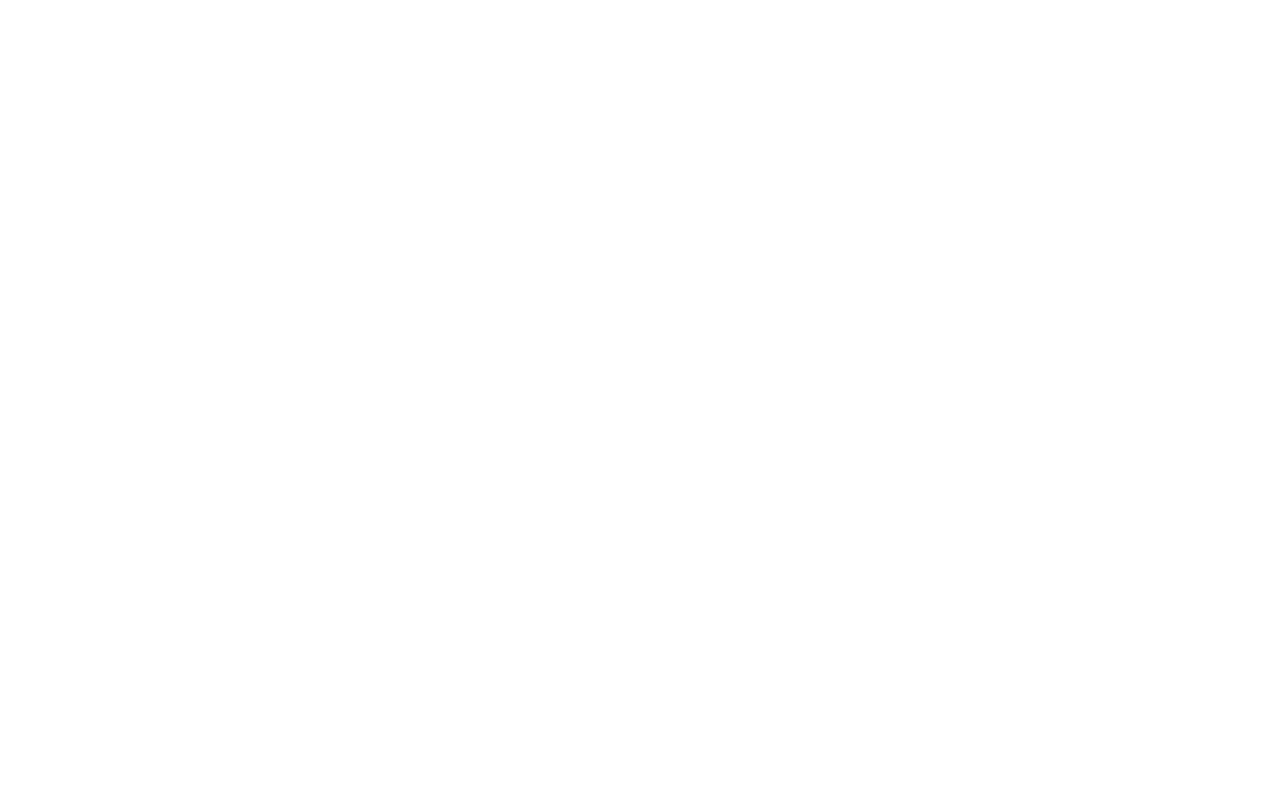
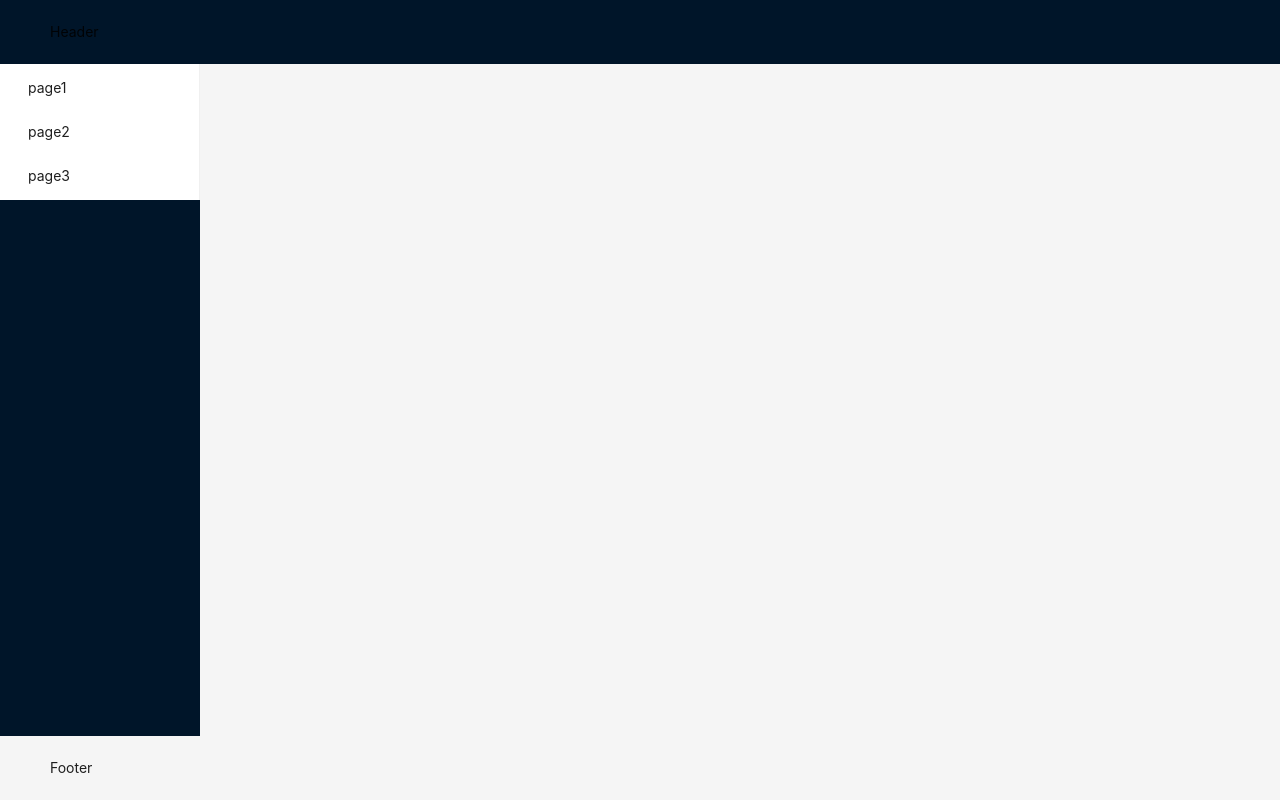
Before and after one commit to sanshisui/TemplateVue3, a Vue app: page /page in a window 1280 px wide. Before the commit this address had no page. Built offline with nearby package versions, Linux system fonts and the light colour scheme.

Commit message:
有bug,不想整

```diff
--- a/src/layout/layout.vue
+++ b/src/layout/layout.vue
@@ -1,50 +1,32 @@
 <template>
   <a-layout style="min-height: 100vh">
-    <a-layout-sider v-model:collapsed="collapsed" :trigger="null" collapsible>
-      <div class="logo" />
-      <a-menu v-model:selectedKeys="selectedKeys" theme="dark" mode="inline">
-        <a-menu-item key="1">
-          <user-outlined />
-          <span>nav 1</span>
-        </a-menu-item>
-        <a-menu-item key="2">
-          <video-camera-outlined />
-          <span>nav 2</span>
-        </a-menu-item>
-        <a-menu-item key="3">
-          <upload-outlined />
-          <span>nav 3</span>
-        </a-menu-item>
-      </a-menu>
-    </a-layout-sider>
+    <a-layout-header >Header</a-layout-header>
     <a-layout>
-      <a-layout-header style="background: #fff; padding: 0">
-        <menu-unfold-outlined
-            v-if="collapsed"
-            class="trigger"
-            @click="() => (collapsed = !collapsed)"
-        />
-        <menu-fold-outlined v-else class="trigger" @click="() => (collapsed = !collapsed)" />
-      </a-layout-header>
-      <a-layout-content
-          :style="{ margin: '24px 16px', padding: '24px', background: '#fff', minHeight: '280px' }"
-      >
-        <router-view/>
-      </a-layout-content>
+      <a-layout-sider>
+        <a-menu mode="inline">
+          <a-menu-item key="/app/page1">
+            <span>page1</span>
+          </a-menu-item>
+          <a-menu-item key="/app/page2">
+            <span>page2</span>
+          </a-menu-item>
+          <a-menu-item key="/app/page3">
+            <span>page3</span>
+          </a-menu-item>
+        </a-menu>
+      </a-layout-sider>
+      <a-layout-content><router-view/></a-layout-content>
     </a-layout>
+    <a-layout-footer>Footer</a-layout-footer>
   </a-layout>
 </template>
 <script setup lang="ts">
-import { ref } from 'vue';
-import {
-  UserOutlined,
-  VideoCameraOutlined,
-  UploadOutlined,
-  MenuUnfoldOutlined,
-  MenuFoldOutlined,
-} from '@ant-design/icons-vue';
-const selectedKeys = ref<string[]>(['1']);
-const collapsed = ref<boolean>(false);
+
+
+
+
+
+
 </script>
 <style scoped>
 
--- a/src/router/index.ts
+++ b/src/router/index.ts
@@ -8,16 +8,18 @@ import page3 from '../components/page3.vue'
 import layout from '../layout/layout.vue'
 
 const routes = [
-    {path: '/', component: layout,
-        children: [
-            {path: '/page1', component: page1},
-            {path: '/page2', component: page2},
-            {path: '/page3', component: page3},
-        ]
+    {
+        path: '/',
+        redirect: '/app/page1',
+    },
+    {path: "/page", component: layout, children: [
+            {path: "/page1", component: () => import('../components/page1.vue')},
+            {path: "/page2", component: page2},
+            {path: "/page3", component: page3},
+        ],
     },
 
 ]
-
 
 const router = createRouter({
     history: createWebHistory(),
--- /dev/null
+++ b/src/types/global.d.ts
@@ -0,0 +1 @@
+//全局类型定义
```
